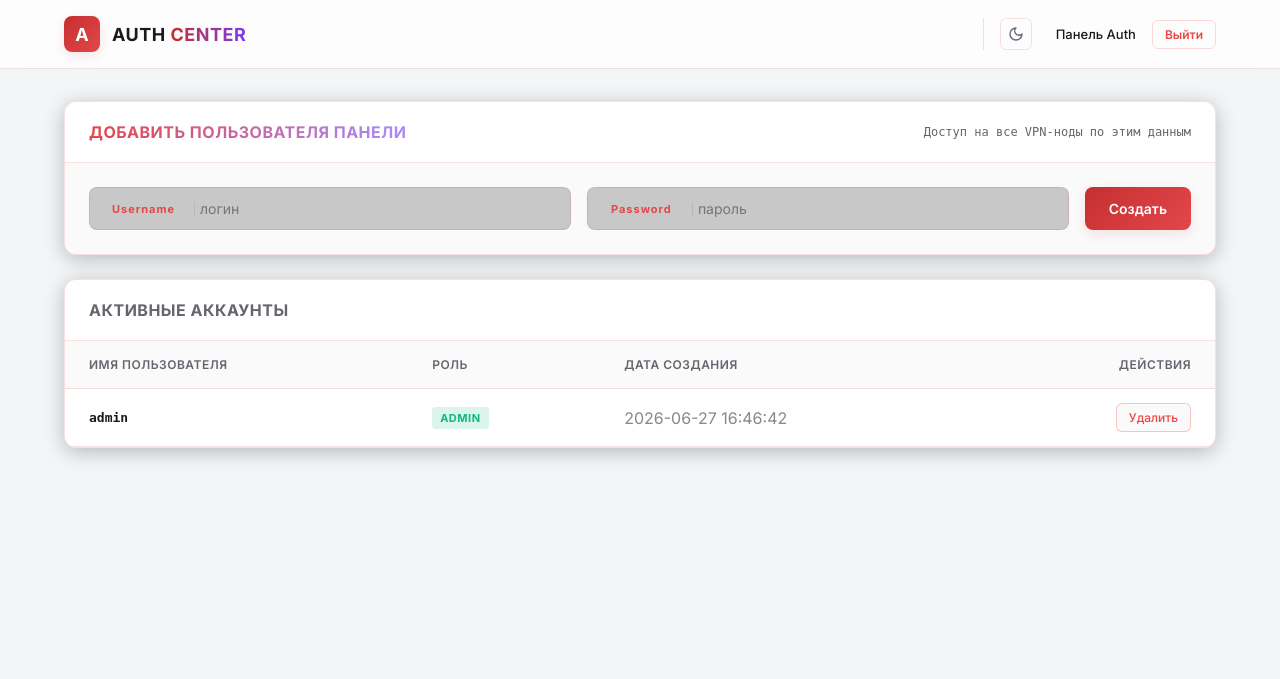
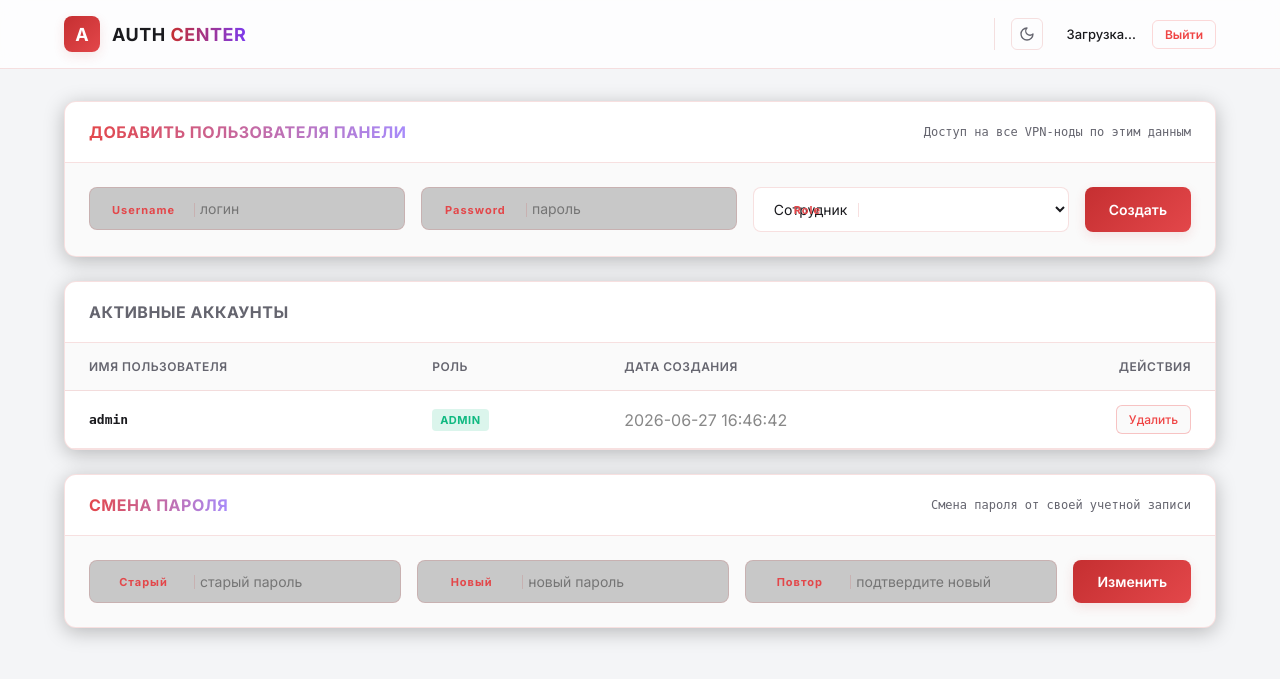
Before and after one commit to Ttolyanich/centralized-auth, a Flask app: page / in a window 1280 px wide. Shown: the top 679 px of the page. Run offline with Flask 3, Linux system fonts and the light colour scheme; the visitor is signed in with stand-in values (Sample User, id 1); data comes from the database, SQL or seed files in the repository.

Commit message:
Implement Admin and Employee roles with self-service password change

```diff
--- a/app.py
+++ b/app.py
@@ -137,6 +137,7 @@ def login():
             if user and check_password_hash(user['password_hash'], password):
                 session["auth_logged_in"] = True
                 session["username"] = user['username']
+                session["role"] = user['role']
                 return jsonify({"success": True})
             else:
                 return jsonify({"error": "Неверный логин или пароль"}), 401
@@ -176,7 +177,7 @@ def api_auth_verify():
         conn.close()
 
         if user and check_password_hash(user['password_hash'], password):
-            return jsonify({"success": True})
+            return jsonify({"success": True, "role": user['role']})
         return jsonify({"success": False, "error": "Неверный логин или пароль"}), 401
     except Exception as e:
         return jsonify({"success": False, "error": str(e)}), 500
@@ -185,6 +186,8 @@ def api_auth_verify():
 @app.route('/api/users', methods=['GET'])
 @login_required
 def api_get_users():
+    if session.get("role") != "admin":
+        return jsonify({"error": "Forbidden: Only admins can view users"}), 403
     try:
         conn = sqlite3.connect(USERS_DB)
         conn.row_factory = sqlite3.Row
@@ -199,11 +202,15 @@ def api_get_users():
 @app.route('/api/users', methods=['POST'])
 @login_required
 def api_create_user():
+    if session.get("role") != "admin":
+        return jsonify({"error": "Forbidden: Only admins can create users"}), 403
     from werkzeug.security import generate_password_hash
     data = request.json or {}
     username = data.get('username', '').strip()
     password = data.get('password', '')
-    role = data.get('role', 'admin').strip()
+    role = data.get('role', 'employee').strip()
+    if role not in ['admin', 'employee']:
+        role = 'employee'
 
     if not username or not password:
         return jsonify({"error": "Имя пользователя и пароль обязательны"}), 400
@@ -224,6 +231,8 @@ def api_create_user():
 @app.route('/api/users/delete/<int:user_id>', methods=['POST'])
 @login_required
 def api_delete_user(user_id):
+    if session.get("role") != "admin":
+        return jsonify({"error": "Forbidden: Only admins can delete users"}), 403
     current_user = session.get("username")
     try:
         conn = sqlite3.connect(USERS_DB)
@@ -245,6 +254,38 @@ def api_delete_user(user_id):
     except Exception as e:
         return jsonify({"error": str(e)}), 500
 
+# API Смены пароля
+@app.route('/api/users/change-password', methods=['POST'])
+@login_required
+def api_change_password():
+    from werkzeug.security import generate_password_hash, check_password_hash
+    data = request.json or {}
+    old_password = data.get('old_password', '')
+    new_password = data.get('new_password', '')
+
+    if not old_password or not new_password:
+        return jsonify({"error": "Старый и новый пароли обязательны"}), 400
+
+    username = session.get("username")
+    try:
+        conn = sqlite3.connect(USERS_DB)
+        conn.row_factory = sqlite3.Row
+        cursor = conn.cursor()
+        cursor.execute("SELECT * FROM users WHERE username = ?", (username,))
+        user = cursor.fetchone()
+
+        if not user or not check_password_hash(user['password_hash'], old_password):
+            conn.close()
+            return jsonify({"error": "Неверный старый пароль"}), 400
+
+        new_hash = generate_password_hash(new_password)
+        cursor.execute("UPDATE users SET password_hash = ? WHERE username = ?", (new_hash, username))
+        conn.commit()
+        conn.close()
+        return jsonify({"success": True})
+    except Exception as e:
+        return jsonify({"error": str(e)}), 500
+
 if __name__ == '__main__':
     init_db()
     bind_host = config.get("bind_host", "0.0.0.0")
--- a/static/css/style.css
+++ b/static/css/style.css
@@ -863,3 +863,37 @@ html[data-theme="light"] .current-user-name {
     color: var(--text-main);
     box-shadow: 0 0 8px var(--accent-glow);
 }
+
+/* Стили для выбора ролей */
+.select-role {
+    width: 100%;
+    background-color: rgba(0, 0, 0, 0.2);
+    border: 1px solid var(--border-color);
+    border-radius: 8px;
+    padding: 12px 16px;
+    color: white;
+    font-size: 14px;
+    outline: none;
+    cursor: pointer;
+    transition: all 0.2s;
+}
+
+.select-role:focus {
+    border-color: var(--accent);
+    box-shadow: 0 0 0 3px var(--accent-glow);
+}
+
+.select-role option {
+    background-color: var(--bg-card);
+    color: white;
+}
+
+html[data-theme="light"] .select-role {
+    background-color: #ffffff;
+    color: #1a1a1e;
+}
+
+html[data-theme="light"] .select-role option {
+    background-color: #ffffff;
+    color: #1a1a1e;
+}
--- a/static/js/auth_admin.js
+++ b/static/js/auth_admin.js
@@ -13,13 +13,14 @@ function checkAuthResponse(response) {
 
 // Загрузка текущего имени
 function loadCurrentUserName() {
-    // Возьмем имя из сессии (обычно хранится в cookies, получим через простую логику)
-    // Либо просто сделаем fetch, но для простоты получим из логов / страницы.
-    document.getElementById('currentUserSpan').innerText = "Панель Auth";
+    // Отображение имени теперь происходит на стороне сервера через Jinja2 шаблонизатор
 }
 
 // Загрузка списка пользователей
 async function loadUsers() {
+    const tbody = document.getElementById('usersTableBody');
+    if (!tbody) return; // Если вошел обычный сотрудник, таблицы нет
+
     try {
         const response = await fetch(`${BASE_PATH}/api/users?_=${new Date().getTime()}`);
         if (!checkAuthResponse(response)) return;
@@ -60,8 +61,10 @@ function renderUsers(users) {
 async function createUser() {
     const userInp = document.getElementById('newUsername');
     const passInp = document.getElementById('newPassword');
+    const roleInp = document.getElementById('newRole');
     const username = userInp.value.trim();
     const password = passInp.value.trim();
+    const role = roleInp ? roleInp.value : 'employee';
     const msg = document.getElementById('actionMessage');
 
     if (!username || !password) {
@@ -79,7 +82,7 @@ async function createUser() {
         const response = await fetch(`${BASE_PATH}/api/users`, {
             method: 'POST',
             headers: { 'Content-Type': 'application/json', 'Accept': 'application/json' },
-            body: JSON.stringify({ username: username, password: password, role: 'admin' })
+            body: JSON.stringify({ username: username, password: password, role: role })
         });
 
         if (!checkAuthResponse(response)) return;
@@ -163,6 +166,61 @@ function toggleTheme() {
     updateThemeIcon();
 }
 
+// Функция смены пароля
+async function changePassword() {
+    const oldInp = document.getElementById('oldPassword');
+    const newInp = document.getElementById('newPasswordSelf');
+    const confirmInp = document.getElementById('confirmPasswordSelf');
+    const msg = document.getElementById('passwordMessage');
+
+    const oldPassword = oldInp.value;
+    const newPassword = newInp.value;
+    const confirmPassword = confirmInp.value;
+
+    if (!oldPassword || !newPassword || !confirmPassword) {
+        msg.style.color = "#ef4444";
+        msg.style.display = "block";
+        msg.innerText = "Заполните все поля";
+        return;
+    }
+
+    if (newPassword !== confirmPassword) {
+        msg.style.color = "#ef4444";
+        msg.style.display = "block";
+        msg.innerText = "Новые пароли не совпадают";
+        return;
+    }
+
+    msg.style.color = "#2563eb";
+    msg.style.display = "block";
+    msg.innerText = "Смена пароля...";
+
+    try {
+        const response = await fetch(`${BASE_PATH}/api/users/change-password`, {
+            method: 'POST',
+            headers: { 'Content-Type': 'application/json' },
+            body: JSON.stringify({ old_password: oldPassword, new_password: newPassword })
+        });
+
+        if (!checkAuthResponse(response)) return;
+        const result = await response.json();
+
+        if (response.ok) {
+            msg.style.color = "#10b981";
+            msg.innerText = "Пароль успешно изменен";
+            oldInp.value = '';
+            newInp.value = '';
+            confirmInp.value = '';
+        } else {
+            msg.style.color = "#ef4444";
+            msg.innerText = `Ошибка: ${result.error}`;
+        }
+    } catch (err) {
+        msg.style.color = "#ef4444";
+        msg.innerText = "Ошибка соединения с сервером";
+    }
+}
+
 window.onload = function() {
     loadCurrentUserName();
     loadUsers();
--- a/templates/auth_admin.html
+++ b/templates/auth_admin.html
@@ -34,6 +34,7 @@
 
     <main class="main-container">
 
+        {% if session.get('role') == 'admin' %}
         <div class="panel-card">
             <div class="card-header">
                 <h2 class="header-title uppercase-accent">Добавить пользователя панели</h2>
@@ -48,6 +49,13 @@
                     <div class="input-wrapper wide-label">
                         <input type="password" id="newPassword" placeholder="пароль">
                         <span class="input-label">Password</span>
+                    </div>
+                    <div class="input-wrapper wide-label">
+                        <select id="newRole" class="select-role">
+                            <option value="employee">Сотрудник</option>
+                            <option value="admin">Администратор</option>
+                        </select>
+                        <span class="input-label">Role</span>
                     </div>
                     <button onclick="createUser()" class="btn-submit">Создать</button>
                 </div>
@@ -76,6 +84,32 @@
                 </table>
             </div>
         </div>
+        {% endif %}
+
+        <div class="panel-card">
+            <div class="card-header">
+                <h2 class="header-title uppercase-accent">Смена пароля</h2>
+                <p class="header-subtitle font-mono">Смена пароля от своей учетной записи</p>
+            </div>
+            <div class="card-body bg-offset">
+                <div class="form-row-multi">
+                    <div class="input-wrapper wide-label">
+                        <input type="password" id="oldPassword" placeholder="старый пароль">
+                        <span class="input-label">Старый</span>
+                    </div>
+                    <div class="input-wrapper wide-label">
+                        <input type="password" id="newPasswordSelf" placeholder="новый пароль">
+                        <span class="input-label">Новый</span>
+                    </div>
+                    <div class="input-wrapper wide-label">
+                        <input type="password" id="confirmPasswordSelf" placeholder="подтвердите новый">
+                        <span class="input-label">Повтор</span>
+                    </div>
+                    <button onclick="changePassword()" class="btn-submit">Изменить</button>
+                </div>
+                <div id="passwordMessage" class="status-msg"></div>
+            </div>
+        </div>
 
     </main>
 
```
